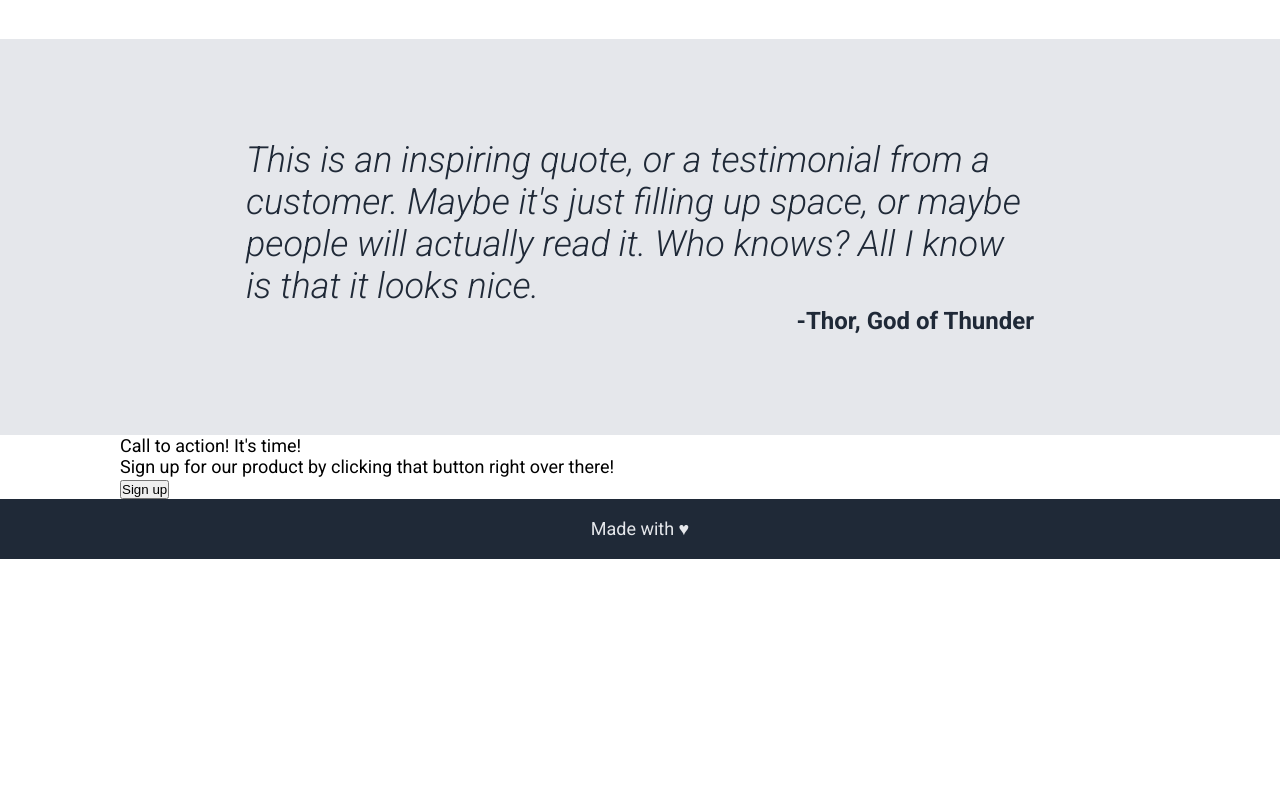
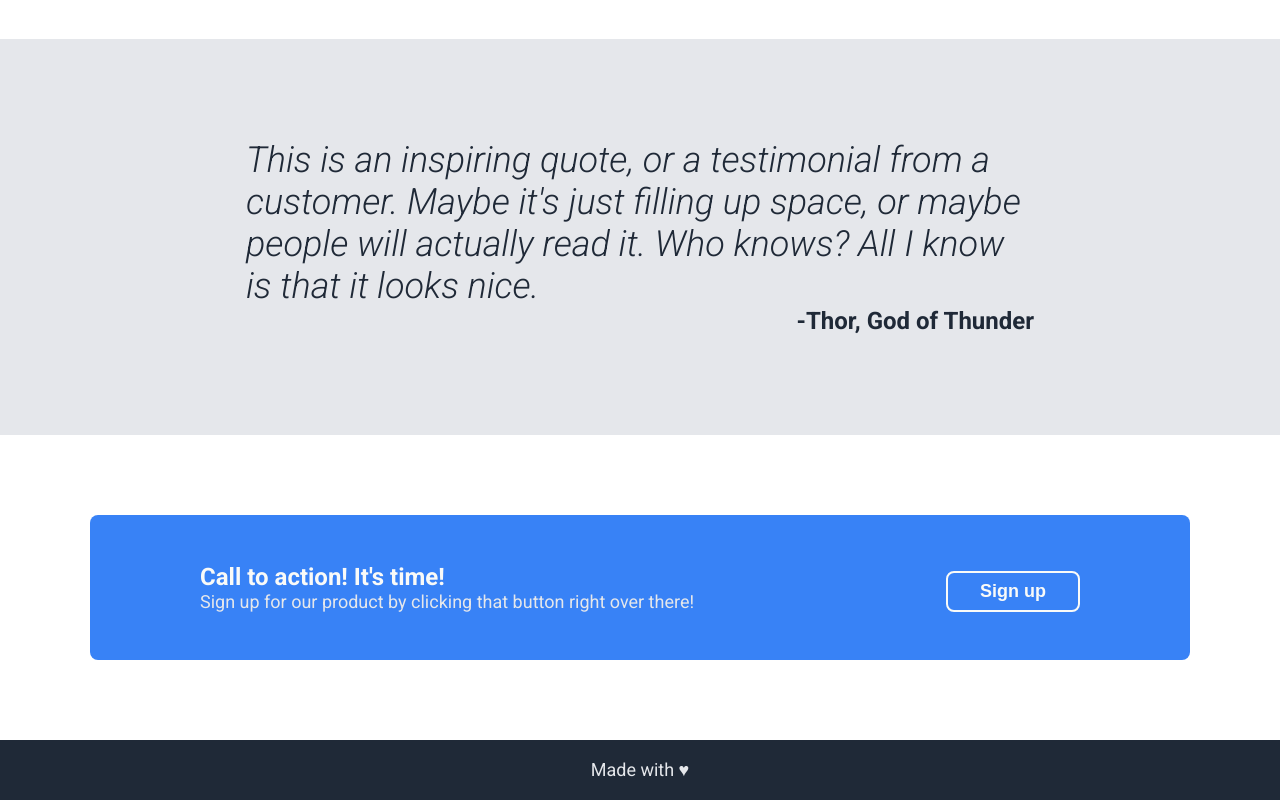
Before and after one commit to dascruz/landing-page, a plain HTML site: page index.html in a window 1280 px wide. Shown: the part 998-1798 px from the top of the page. Before the commit the page ends 1557 px from the top, so only its background shows below. Drawn offline with Linux system fonts and the light colour scheme.

Commit message:
Structure call to action section

```diff
--- a/style.css
+++ b/style.css
@@ -160,6 +160,37 @@ ul {
   text-align: right;
 }
 
+.call-to-action .container {
+  margin: 80px auto;
+  padding: 48px 110px;
+  background-color: #3882f6;
+  border-radius: 8px;
+  display: flex;
+  justify-content: space-between;
+  align-items: center;
+}
+
+.call-to-action .call {
+  color: #f9faf8;
+  font-size: 24px;
+  font-weight: bold;
+}
+
+.call-to-action .text {
+  color: #e5e7eb;
+}
+
+.call-to-action button {
+  color: #f9faf8;
+  font-size: 18px;
+  font-weight: bold;
+  background-color: #3882f6;
+  border-radius: 8px;
+  border: 2px solid #f9faf8;
+  padding: 8px 32px;
+  margin-top: 8px;
+}
+
 .footer {
   display: flex;
   justify-content: center;
```
